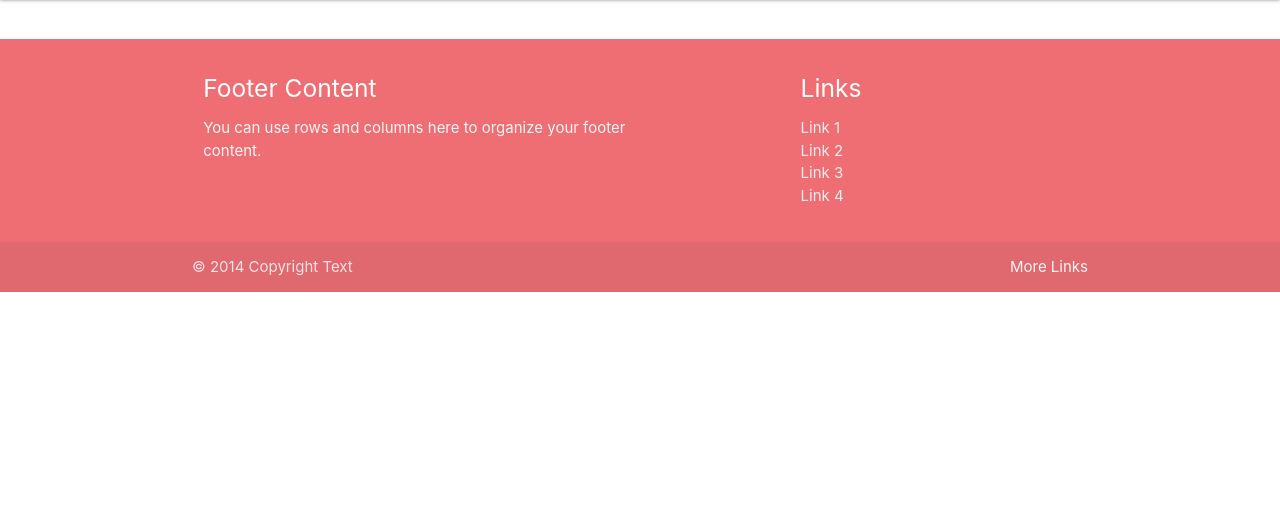
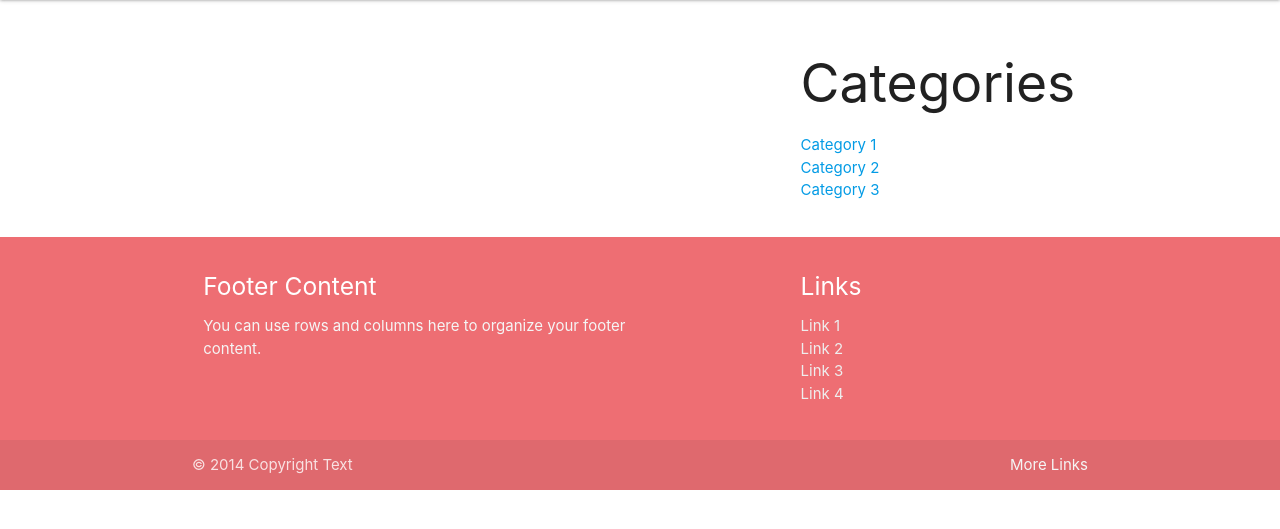
Before and after one commit to webiepscf/book_hunter_test, a PHP site: page / in a window 1280 px wide. Shown: the part 182-711 px from the top of the page. Run offline with PHP 8.4, Linux system fonts and the light colour scheme; data that the repository does not hold is empty.

Commit message:
Ré-intégration du aside statique dans le template

```diff
--- a/app/views/templates/index.php
+++ b/app/views/templates/index.php
@@ -20,7 +20,20 @@
         </div>
     </nav>
     <main class="container row">
-        <?php echo $content ?>
+
+        <div class="col m8">
+            <?php echo $content ?>
+        </div>
+
+        <aside class="col m4">
+            <h2>Categories</h2>
+            <ul>
+                <li><a href="#">Category 1</a></li>
+                <li><a href="#">Category 2</a></li>
+                <li><a href="#">Category 3</a></li>
+            </ul>
+        </aside>
+
     </main>
     <footer class="page-footer">
         <div class="container">
```
